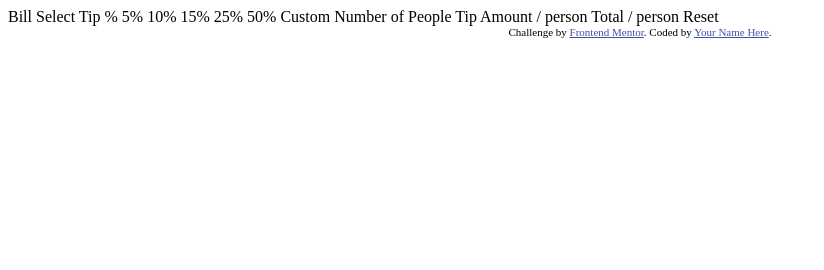
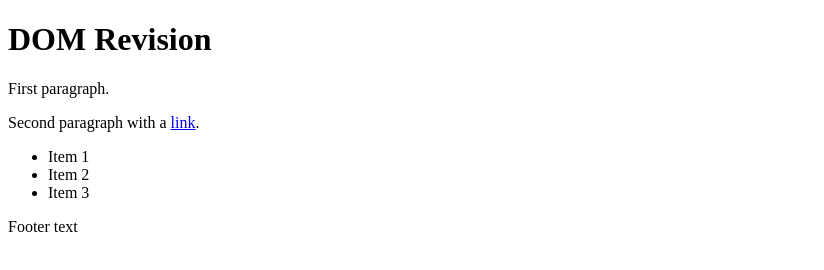
Before and after one commit to Divyanshu951/Vanila-JS-Projects, a plain HTML site: page tip-calculator-app-main/index.html in a window 1280 px wide. Shown: the whole page, without its empty margins (0-824 px from the left). Drawn offline with Linux system fonts and the light colour scheme.

Commit message:
React Practice project final code

```diff
--- a/tip-calculator-app-main/index.html
+++ b/tip-calculator-app-main/index.html
@@ -1,44 +1,25 @@
 <!DOCTYPE html>
 <html lang="en">
-<head>
-  <meta charset="UTF-8">
-  <meta name="viewport" content="width=device-width, initial-scale=1.0"> <!-- displays site properly based on user's device -->
+  <head>
+    <title>DOM Challenge</title>
+  </head>
+  <body>
+    <div id="main-container">
+      <h1 id="title">DOM Revision</h1>
+      <p class="content">First paragraph.</p>
+      <p class="content">
+        Second paragraph with a <a href="#" data-link-id="123">link</a>.
+      </p>
+      <ul id="item-list">
+        <li class="item">Item 1</li>
+        <li class="item">Item 2</li>
+        <li class="item">Item 3</li>
+      </ul>
+    </div>
+    <div id="footer-container">
+      <p>Footer text</p>
+    </div>
 
-  <link rel="icon" type="image/png" sizes="32x32" href="./images/favicon-32x32.png">
-
-  <title>Frontend Mentor | Tip calculator app</title>
-
-  <!-- Feel free to remove these styles or customise in your own stylesheet 👍 -->
-  <style>
-    .attribution { font-size: 11px; text-align: center; }
-    .attribution a { color: hsl(228, 45%, 44%); }
-  </style>
-</head>
-<body>
-
-  Bill
-
-  Select Tip %
-  5%
-  10%
-  15%
-  25%
-  50%
-  Custom
-
-  Number of People
-
-  Tip Amount
-  / person
-
-  Total
-  / person
-
-  Reset
-
-  <div class="attribution">
-    Challenge by <a href="https://www.frontendmentor.io?ref=challenge" target="_blank">Frontend Mentor</a>.
-    Coded by <a href="#">Your Name Here</a>.
-  </div>
-</body>
+    <script src="script.js"></script>
+  </body>
 </html>
--- /dev/null
+++ b/tip-calculator-app-main/script.js
@@ -0,0 +1,5 @@
+"use strict";
+
+const container = document.getElementById("main-container");
+
+console.log(container);
--- /dev/null
+++ b/tip-calculator-app-main/style.css
@@ -0,0 +1,74 @@
+* {
+  padding: 0;
+  margin: 0;
+  box-sizing: border-box;
+}
+
+body {
+  font-family: "Space Mono", monospace;
+  background-color: hsl(185, 41%, 84%);
+  display: flex;
+  justify-content: center;
+  align-items: center;
+  height: 100vh;
+}
+
+.main-container {
+  background-color: hsl(0, 100%, 100%);
+  border-radius: 20px;
+  border: 3px solid red;
+  width: 90%;
+  max-width: 1440px;
+  min-width: 375px;
+  display: flex;
+  flex-direction: row;
+}
+
+.output-sction,
+.input-section {
+  padding: 35px;
+
+  flex-basis: 50%;
+  display: flex;
+  flex-direction: column;
+}
+
+.input-container {
+  position: relative;
+  width: 100%;
+}
+
+.dollar {
+  position: absolute;
+  left: 16px;
+  top: 50%;
+  transform: translateY(-50%);
+  color: hsl(184, 14%, 56%);
+  font-size: 24px;
+  pointer-events: none; /* so it doesn’t block clicks */
+}
+
+#bill {
+  font-family: "Space Mono", monospace;
+  width: 100%;
+  border: 2px solid transparent;
+  background-color: hsl(189, 47%, 97%);
+  font-size: 24px;
+  font-weight: 700;
+  color: hsl(183, 100%, 15%);
+  padding: 8px 16px;
+  padding-left: 36px; /* leaves space for the $ */
+  border-radius: 8px;
+  text-align: right;
+  outline: none;
+  transition: border-color 0.2s ease;
+}
+
+#bill:focus {
+  border-color: hsl(172, 67%, 45%);
+}
+
+#bill::placeholder {
+  color: hsl(184, 14%, 56%);
+  opacity: 1;
+}
```
